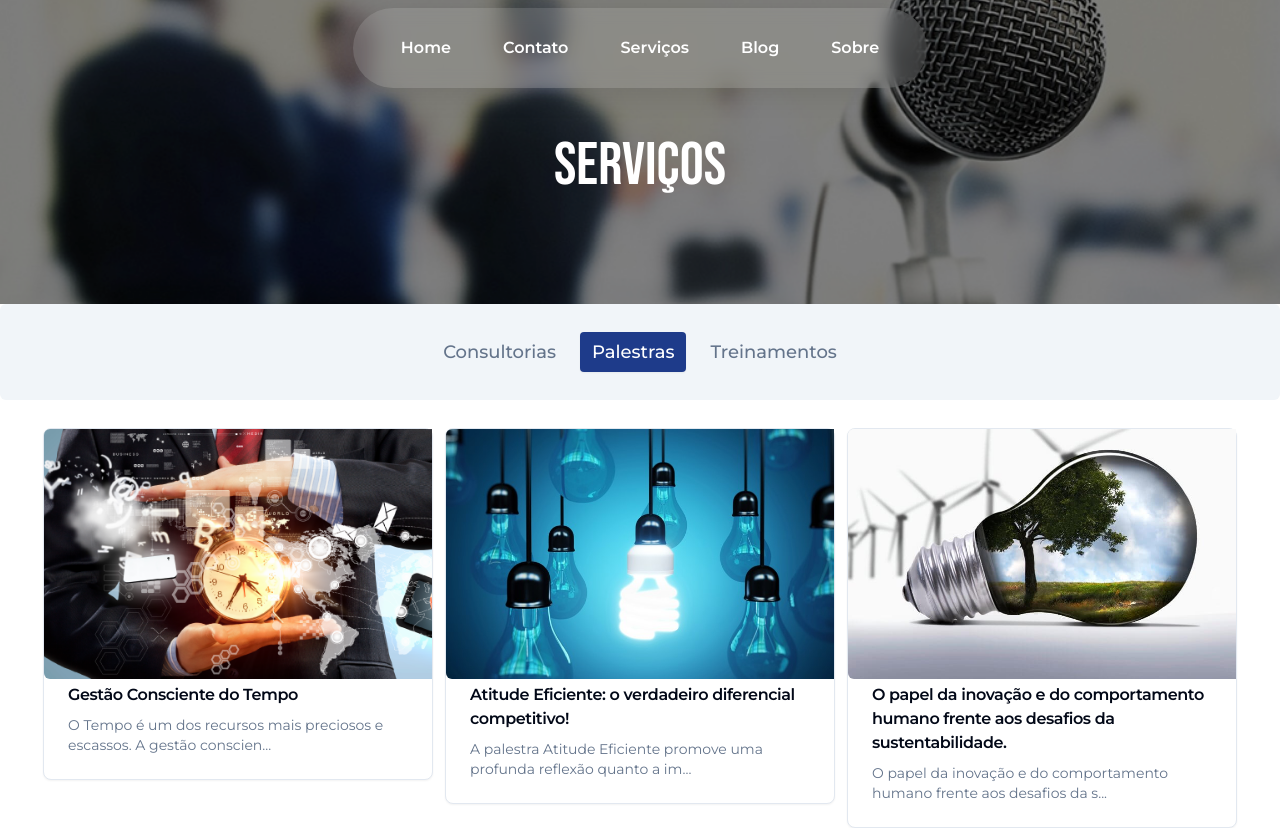
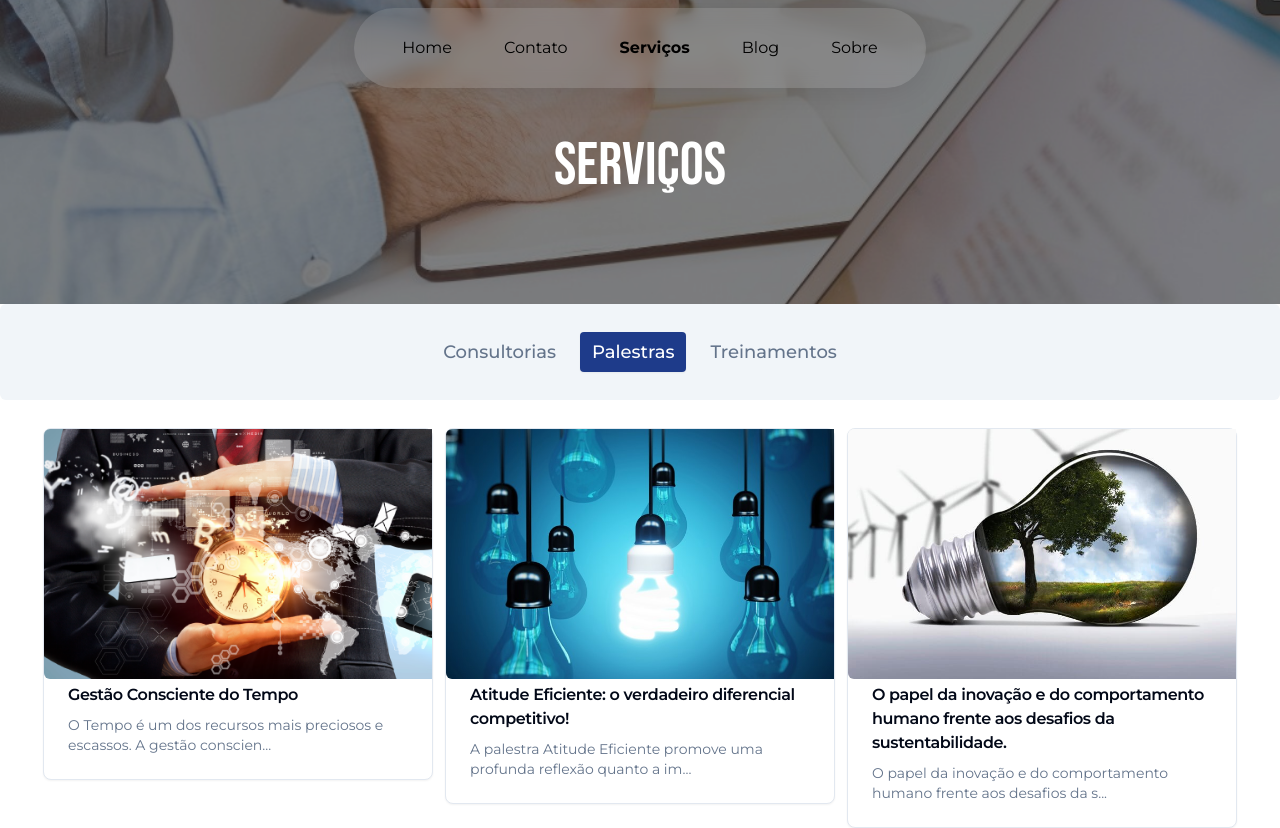
Before and after one commit to llucasgomes/domus-petra, a Next.js app: page /services in a window 1280 px wide. Shown: the top 828 px of the page. Built offline with nearby package versions, Linux system fonts and the light colour scheme.

Commit message:
:lipstick: chore(page): restruturando o stilo

```diff
--- a/src/app/(home)/services/page.tsx
+++ b/src/app/(home)/services/page.tsx
@@ -11,7 +11,7 @@ export default function Page() {
       <section className="relative flex w-full flex-col items-center justify-center py-8 md:gap-8 lg:flex-row">
         <div className="flex h-52 flex-col items-center justify-center lg:h-60">
           <Image
-            src={'/services/capa01.jpg'}
+            src={'/services/bg-services.jpeg'}
             alt="capa de fundo da imagem"
             width={700}
             height={700}
--- a/src/components/Header/index.tsx
+++ b/src/components/Header/index.tsx
@@ -22,7 +22,7 @@ export const Header = () => {
 
   return (
     <header
-      className={`fixed top-0 z-10 flex h-24 w-full items-center justify-center transition-colors duration-300 ${pathname == '/' || pathname == '/services' || pathname == '/services/' ? (isScrolled ? 'bg-[--bg-header]' : 'bg-transparent') : 'bg-[--bg-header]'}`}
+      className={`fixed top-0 z-10 flex h-24 w-full items-center justify-center transition-colors duration-300 ${pathname == '/' && isScrolled ? 'bg-transparent' : 'bg-transparent'}`}
     >
       <div
         className={`custom-glass flex h-20 items-center justify-center rounded-full bg-[--bg-header] px-8`}
--- a/src/components/Header/nav.tsx
+++ b/src/components/Header/nav.tsx
@@ -2,39 +2,56 @@
 
 import Link from 'next/link'
 import { usePathname } from 'next/navigation'
+import { useEffect, useState } from 'react'
 
 export const NavHeader = () => {
+  const [isScrolled, setIsScrolled] = useState(false)
   const pathname = usePathname()
+
+  useEffect(() => {
+    const handleScroll = () => {
+      setIsScrolled(window.scrollY > 0)
+    }
+
+    window.addEventListener('scroll', handleScroll)
+    return () => {
+      window.removeEventListener('scroll', handleScroll)
+    }
+  }, [])
+
+  //
   return (
     <nav className="text hidden md:block">
-      <ul className="flex w-full list-none gap-5">
+      <ul
+        className={`flex w-full list-none gap-5 ${pathname == '/' ? (isScrolled ? 'text-black' : 'text-white') : 'text-black'}`}
+      >
         <Link
           href={'/'}
-          className={`cursor-pointer px-4 py-2 font-semibold ${pathname == '/blog' ? 'text-black' : 'text-white'}`}
+          className={`cursor-pointer px-4 py-2 ${pathname == '/' && 'font-bold'}`}
         >
           Home
         </Link>
         <Link
           href={'/contacts'}
-          className={`cursor-pointer px-4 py-2 font-semibold ${pathname == '/blog' ? 'text-black' : 'text-white'}`}
+          className={`cursor-pointer px-4 py-2 ${pathname == '/contacts' && 'font-bold'}`}
         >
           Contato
         </Link>
         <Link
           href={'/services'}
-          className={`cursor-pointer px-4 py-2 font-semibold ${pathname == '/blog' ? 'text-black' : 'text-white'}`}
+          className={`cursor-pointer px-4 py-2 ${pathname == '/services' && 'font-bold'}`}
         >
           Serviços
         </Link>
         <Link
           href={'/blog'}
-          className={`cursor-pointer px-4 py-2 font-semibold ${pathname == '/blog' ? 'text-black' : 'text-white'}`}
+          className={`cursor-pointer px-4 py-2 ${pathname == '/blog' && 'font-bold'}`}
         >
           Blog
         </Link>
         <Link
           href={'/about'}
-          className={`cursor-pointer px-4 py-2 font-semibold ${pathname == '/blog' ? 'text-black' : 'text-white'}`}
+          className={`cursor-pointer px-4 py-2 ${pathname == '/about' && 'font-bold'}`}
         >
           Sobre
         </Link>
```
Also changed, not shown: public/services/bg-services.jpeg (added), 1 other file (tests, documents, lock files or other folders).
